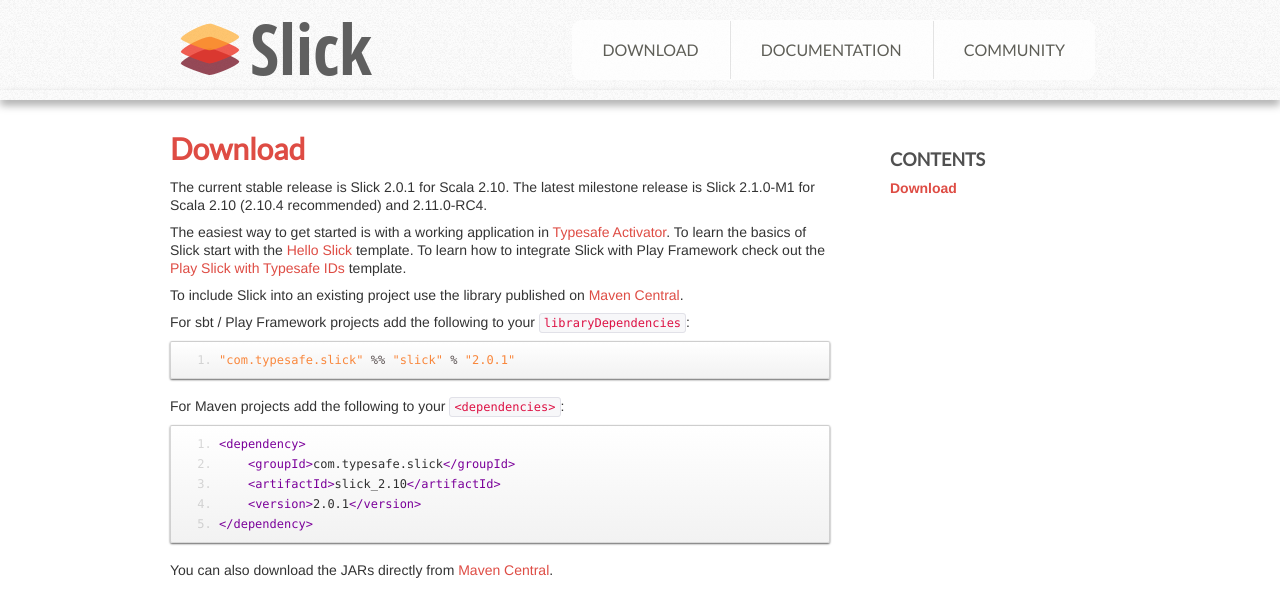
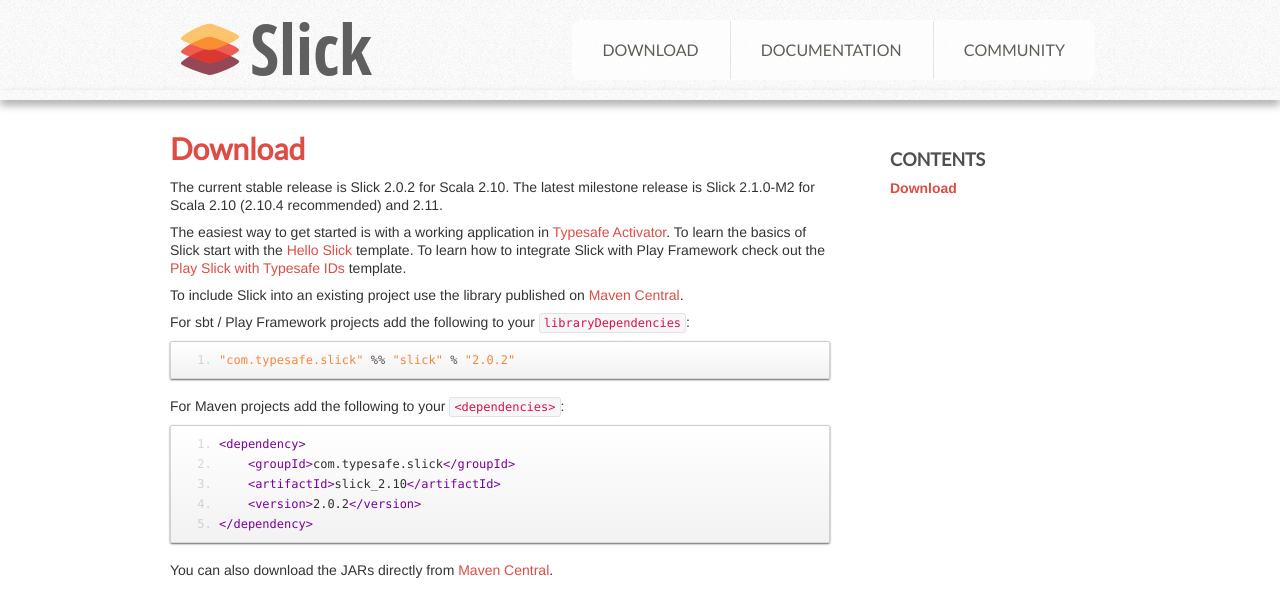
Before and after one commit to slick/slick.github.com, a Jekyll site: the page built from download/index.md, in a window 1280 px wide. Shown: the top 589 px of the page. Built offline with Jekyll 4.4.1, drawn with Linux system fonts in a browser that asks for light colours.

Commit message:
Release 2.1.0-M2

```diff
--- a/download/index.md
+++ b/download/index.md
@@ -3,8 +3,8 @@
 title: Download
 ---
 
-The current stable release is Slick 2.0.1 for Scala 2.10.
-The latest milestone release is Slick 2.1.0-M1 for Scala 2.10 (2.10.4 recommended) and 2.11.0-RC4.
+The current stable release is Slick 2.0.2 for Scala 2.10.
+The latest milestone release is Slick 2.1.0-M2 for Scala 2.10 (2.10.4 recommended) and 2.11.
 
 The easiest way to get started is with a working application in [Typesafe Activator](http://typesafe.com/activator). To
 learn the basics of Slick start with the [Hello Slick](http://typesafe.com/activator/template/hello-slick) template. To
@@ -16,14 +16,14 @@
 
 For sbt / Play Framework projects add the following to your `libraryDependencies`:
 
-    "com.typesafe.slick" %% "slick" % "2.0.1"
+    "com.typesafe.slick" %% "slick" % "2.0.2"
 
 For Maven projects add the following to your `<dependencies>`:
 
     <dependency>
         <groupId>com.typesafe.slick</groupId>
         <artifactId>slick_2.10</artifactId>
-        <version>2.0.1</version>
+        <version>2.0.2</version>
     </dependency>
 
 You can also download the JARs directly from
```
Also changed, not shown: docs/index.md (+5 -2 lines), news/_posts/2014-05-28-slick-2.1.0-M2-released.md (added, +58 -0 lines).
